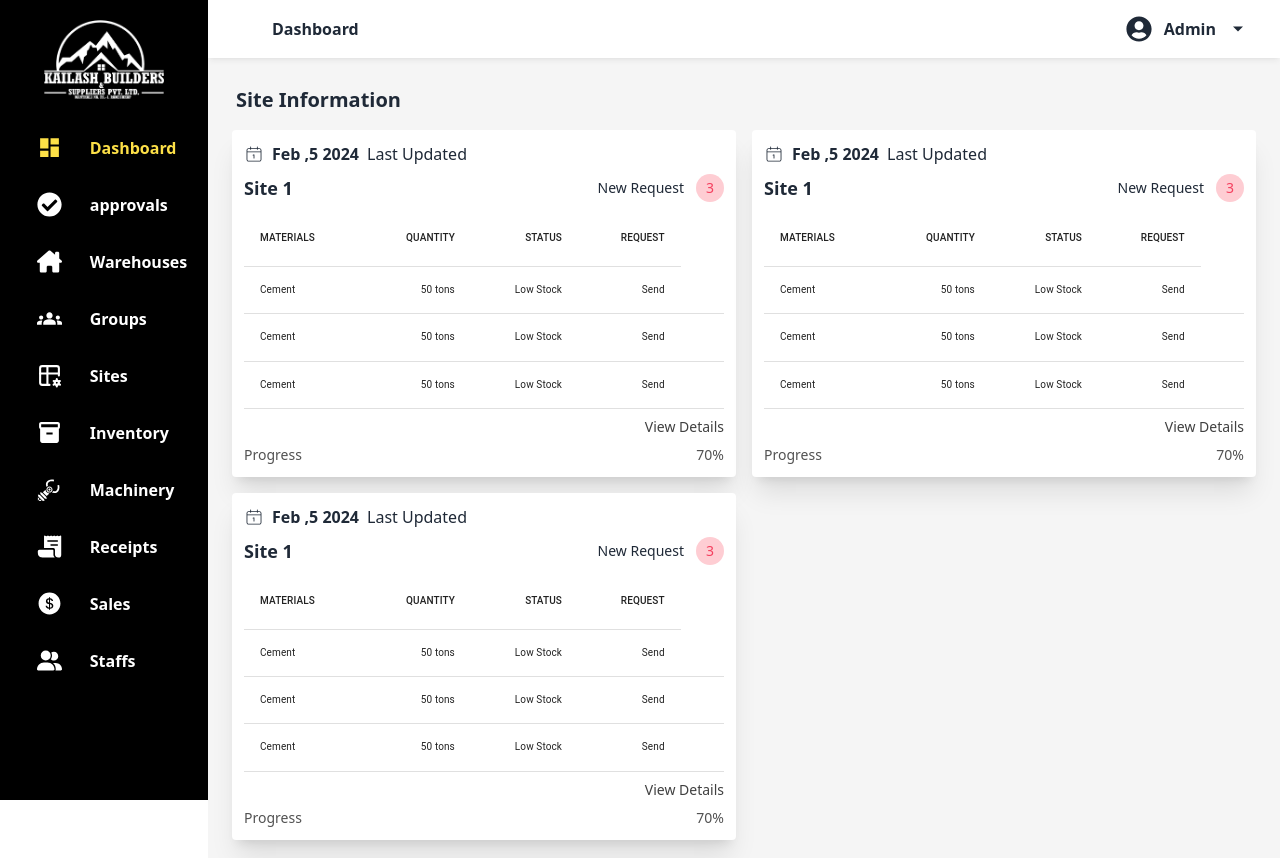
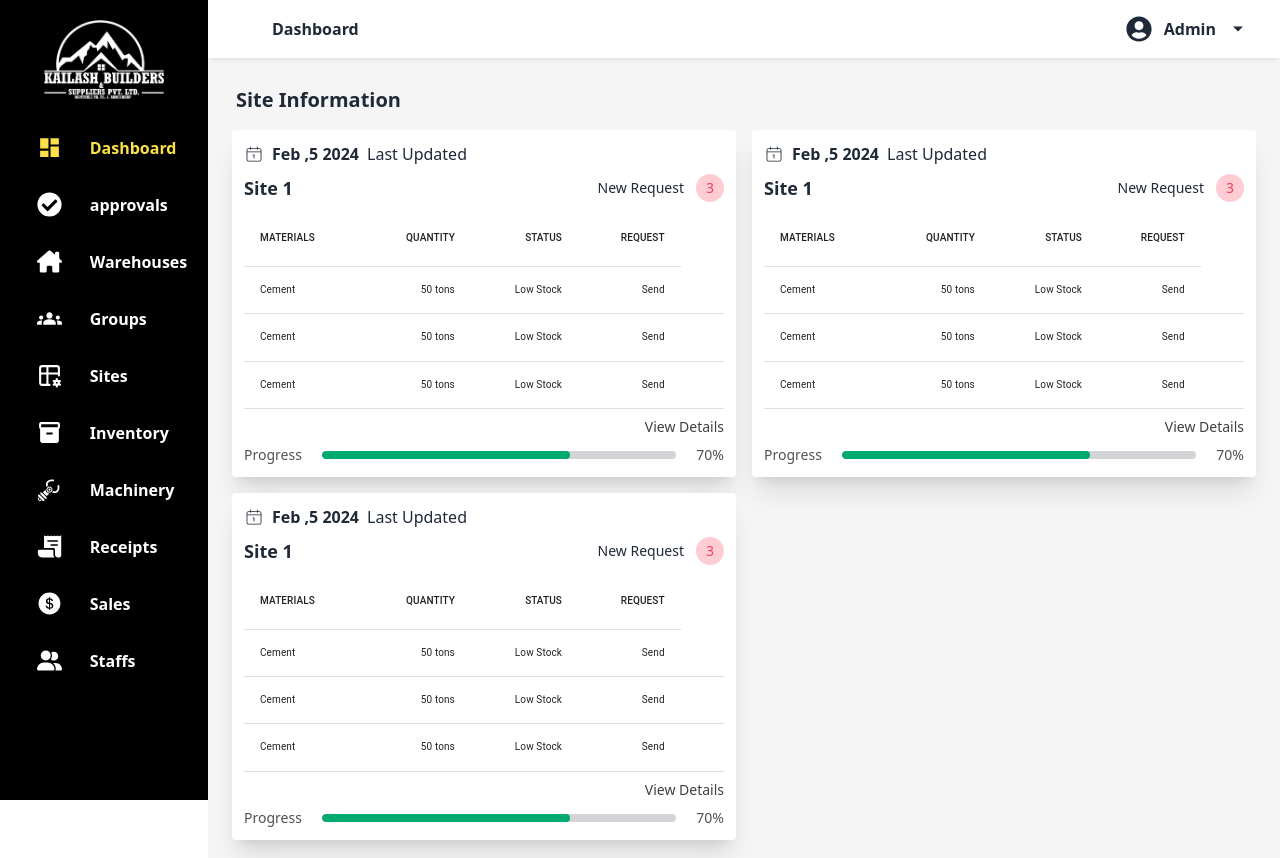
Before and after one commit to AlaaSassii/dashboardReact, a React (Vite) app: page /dashboard in a window 1280 px wide. Built offline with nearby package versions, Linux system fonts and the light colour scheme; the HTML template or start-up script is replaced by a standard one.

Commit message:
add progress bar for each informationCart component and build a badgeStatus compoenent for new the status

```diff
--- /dev/null
+++ b/src/components/dashboard/BadgeStatus.jsx
@@ -0,0 +1,14 @@
+import React from "react";
+import { FiAlertTriangle } from "react-icons/fi";
+
+const BadgeStatus = ({ value, status }) => {
+  if (status === "low status")
+    return (
+      <div className='flex gap-2 items-center w-[80px] h-[25px] p-2 bg-red-300 text-red-600'>
+        <FiAlertTriangle />
+        <p>Low Status</p>
+      </div>
+    );
+};
+
+export default BadgeStatus;
--- a/src/components/dashboard/InformationCart.jsx
+++ b/src/components/dashboard/InformationCart.jsx
@@ -1,4 +1,4 @@
-import React from 'react'
+import React from "react";
 import { CiCalendarDate } from "react-icons/ci";
 
 import Table from "@mui/material/Table";
@@ -14,18 +14,17 @@ const rows = [
   createData("Cement", "50 tons", "Low Stock", "Send"),
   createData("Cement", "50 tons", "Low Stock", "Send"),
   createData("Cement", "50 tons", "Low Stock", "Send"),
-
 ];
 
 function createData(name, calories, fat, carbs) {
   return { name, calories, fat, carbs };
 }
 
-const InformationCart = ({date,title,numRequest}) => {
+const InformationCart = ({ date, title, numRequest }) => {
   return (
     <div className='flex flex-col space-y-2 bg-white shadow-xl p-3 rounded  '>
       <div className='flex justify-start items-center space-x-2'>
-            <CiCalendarDate size={20}/>
+        <CiCalendarDate size={20} />
         <div className='font-semibold'>{date}</div>
         <div className='font-light'>Last Updated</div>
       </div>
@@ -34,31 +33,45 @@ const InformationCart = ({date,title,numRequest}) => {
         <div className='font-bold text-lg'>{title}</div>
         <div className='flex space-x-3 items-center'>
           <div className='text-sm'>New Request</div>
-                <div className='text-center text-rose-500 rounded-full p-1 bg-rose-200 text-sm w-7 h-7' >{numRequest}</div>
+          <div className='text-center text-rose-500 rounded-full p-1 bg-rose-200 text-sm w-7 h-7'>
+            {numRequest}
           </div>
-
+        </div>
       </div>
 
       <div>
-
         <TableContainer sx={{ padding: 0, margin: 0 }}>
           <Table sx={{ padding: 0 }}>
             <TableHead>
               <TableRow sx={{ padding: 0 }}>
-                        <TableCell sx={{fontSize :"10px"}}>MATERIALS</TableCell>
-                        <TableCell align='right' sx={{fontSize :"10px"}}>QUANTITY</TableCell>
-                        <TableCell align='right' sx={{fontSize :"10px"}}>STATUS</TableCell>
-                        <TableCell align='right' sx={{fontSize :"10px"}}>REQUEST</TableCell>
+                <TableCell sx={{ fontSize: "10px" }}>MATERIALS</TableCell>
+                <TableCell align='right' sx={{ fontSize: "10px" }}>
+                  QUANTITY
+                </TableCell>
+                <TableCell align='right' sx={{ fontSize: "10px" }}>
+                  STATUS
+                </TableCell>
+                <TableCell align='right' sx={{ fontSize: "10px" }}>
+                  REQUEST
+                </TableCell>
               </TableRow>
             </TableHead>
             <TableBody>
               {rows.map((row) => (
                 <TableRow key={row.name} sx={{ padding: 0 }}>
-                        <TableCell sx={{fontSize :"10px"}}>{row.name}</TableCell>
-                        <TableCell align='right' sx={{fontSize :"10px"}}>{row.calories}</TableCell>
-                        <TableCell align='right' sx={{fontSize :"10px"}}>{row.fat}</TableCell>
-                        <TableCell align='right' sx={{fontSize :"10px"}}>{row.carbs}</TableCell>
-                        <TableCell align='right' sx={{fontSize :"10px"}}>{row.protein}</TableCell>
+                  <TableCell sx={{ fontSize: "10px" }}>{row.name}</TableCell>
+                  <TableCell align='right' sx={{ fontSize: "10px" }}>
+                    {row.calories}
+                  </TableCell>
+                  <TableCell align='right' sx={{ fontSize: "10px" }}>
+                    {row.fat}
+                  </TableCell>
+                  <TableCell align='right' sx={{ fontSize: "10px" }}>
+                    {row.carbs}
+                  </TableCell>
+                  <TableCell align='right' sx={{ fontSize: "10px" }}>
+                    {row.protein}
+                  </TableCell>
                 </TableRow>
               ))}
             </TableBody>
@@ -67,18 +80,22 @@ const InformationCart = ({date,title,numRequest}) => {
       </div>
 
       <div className='flex justify-end items-center '>
-            <div className='text-sm text-neutral-700 p-0 border-b-red-100'>View Details</div>
+        <div className='text-sm text-neutral-700 p-0 border-b-red-100'>
+          View Details
         </div>
-        <div className='flex justify-between items-center text-sm text-neutral-600'>
+      </div>
+      <div className='flex gap-5 items-center text-sm text-neutral-600'>
         <div>Progress</div>
+        <progress
+          className='progress progress-success w-56 flex-1'
+          value='70'
+          max='100'
+        ></progress>
+
         <div>70%</div>
       </div>
+    </div>
+  );
+};
 
-
-
-
-    </div>
-  )
-}
-
-export default InformationCart
+export default InformationCart;
--- a/src/pages/dashboard.jsx
+++ b/src/pages/dashboard.jsx
@@ -16,26 +16,20 @@ const Dashboard = () => {
   return (
     <ProfileLayout>
       <div className='flex flex-col '>
-
         <div className='font-semibold text-xl ml-5 mt-5'>Site Information</div>
         <div className='grid  grid-cols-1   xl:grid-cols-2  gap-4 max-h-[50vh] p-4'>
-            <InformationCart date="Feb ,5 2024"
-                             title="Site 1"
-                             numRequest={3}
-            />
-            <InformationCart date="Feb ,5 2024"
-                             title="Site 1"
-                             numRequest={3}
-            />
-            <InformationCart date="Feb ,5 2024"
-                             title="Site 1"
-                             numRequest={3}
-            />
+          <InformationCart date='Feb ,5 2024' title='Site 1' numRequest={3} />
+          <InformationCart date='Feb ,5 2024' title='Site 1' numRequest={3} />
+          <InformationCart date='Feb ,5 2024' title='Site 1' numRequest={3} />
+        </div>
+      </div>
+    </ProfileLayout>
+  );
+};
 
-        </div>
-
-
-        {/*
+export default Dashboard;
+{
+  /*
         <div className='font-bold text-lg ml-5 mt-5'>Welcome User!</div>
 
         <div className='grid  grid-cols-2 sm:grid-cols-2 md:grid-cols-2 lg:grid-cols-2 xl:grid-cols-3 gap-4 max-h-[50vh] p-4'>
@@ -98,11 +92,5 @@ const Dashboard = () => {
           <StaffsUnpaidSalary title={"Admin User"} date={"2024-01-25"} />
         </div>
 
-      */}
-
-    </div>
-    </ProfileLayout>
-  );
-};
-
-export default Dashboard;
+      */
+}
```
Lines whose indentation alone changed are shown as unchanged.
